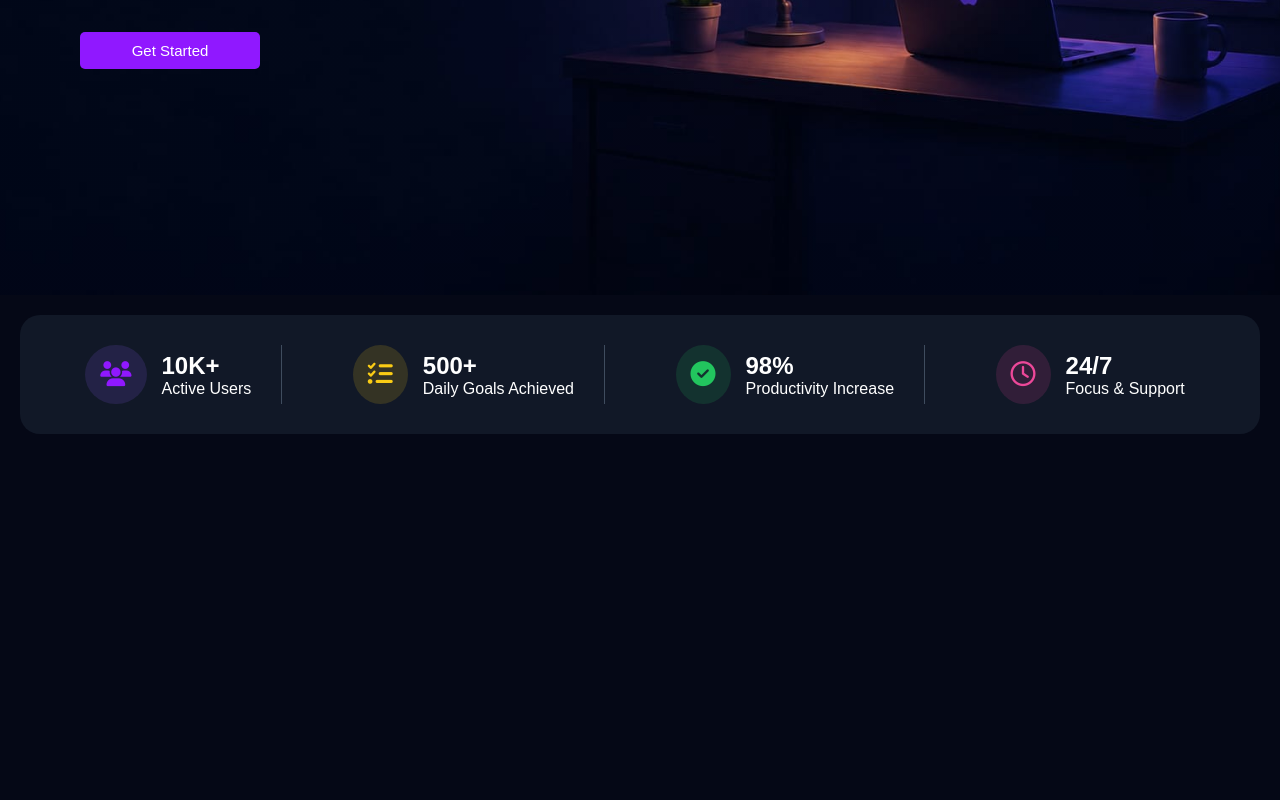
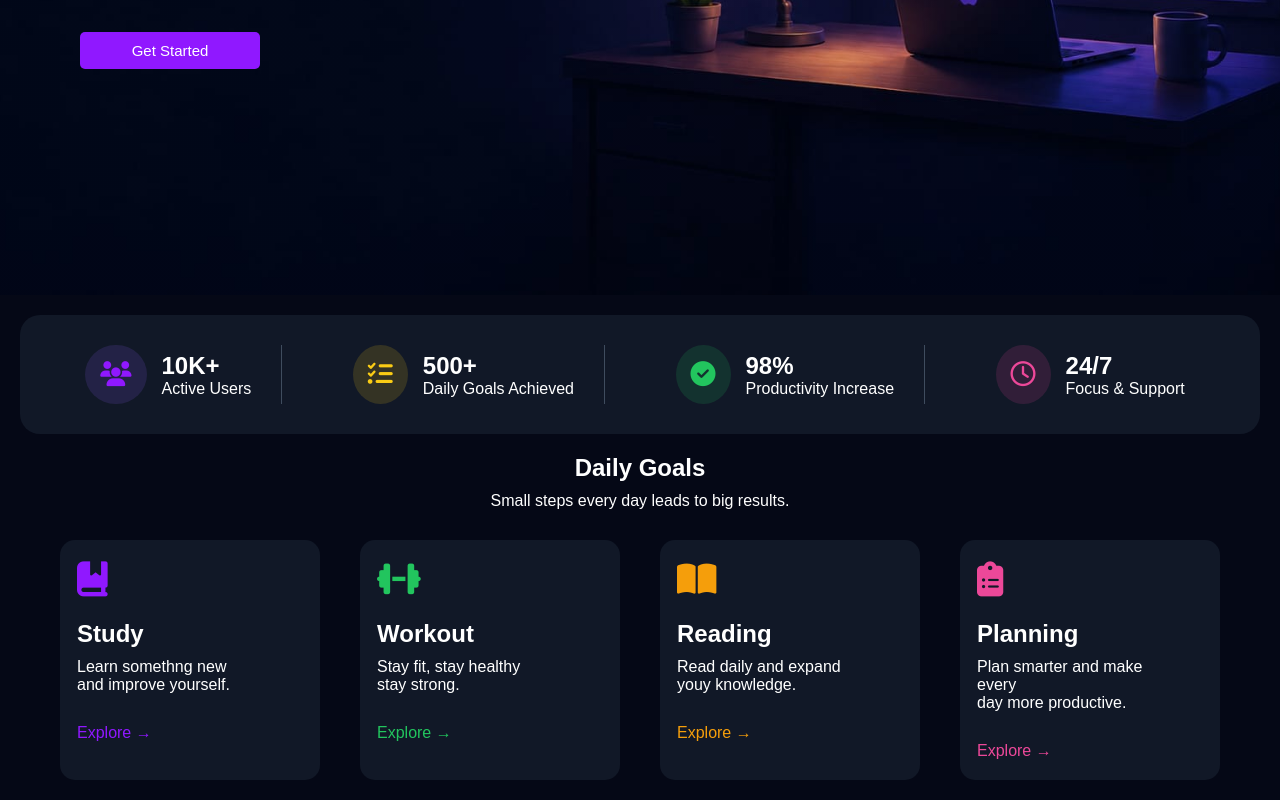
Before and after one commit to KhushiSharma18/focusflow-productivity-website, a plain HTML site: page index.html in a window 1280 px wide. Shown: the part 478-1278 px from the top of the page. Before the commit the page ends 932 px from the top, so only its background shows below. Drawn offline with Linux system fonts and the light colour scheme.

Commit message:
Added Daily Goals section

```diff
--- a/index.html
+++ b/index.html
@@ -12,11 +12,11 @@
         <h3 class="name">Focus<span>Flow</span></h3>
 
         <ul>
-            <li>Home</li>
-            <li>Planner</li>
-            <li>Goals</li>
-            <li>Tools</li>
-            <li>About</li>
+            <li><a href="#">Home</a></li>
+            <li><a href="#">Planner</a></li>
+            <li><a href="#">Goals</a></li>
+            <li><a href="#">Tools</a></li>
+            <li><a href="#">About</a></li>
         </ul>
 
         <button type="button" class="signup">
@@ -80,6 +80,60 @@
                 <p>Focus & Support</p>
             </div>
         </div>
+     </div>
+
+     <div class="d-goals">
+        <h2>Daily Goals</h2>
+        <p>Small steps every day leads to big results.</p>
+     </div>
+
+
+
+     <div class="goals-container">
+
+        <div class="goals-card">
+            <div class="goals-icon study">
+                <i class="fa-solid fa-book-bookmark"></i>
+            </div>
+            <div class="goals-content">
+                <h2>Study</h2>
+                <p>Learn somethng new<br>and improve yourself.</p>
+                <a href="#" class="explore-btn study">Explore &rarr;</a>
+            </div>
+        </div>
+
+        <div class="goals-card">
+            <div class="goals-icon workout">
+                <i class="fa-solid fa-dumbbell"></i>
+            </div>
+            <div class="goals-content">
+                <h2>Workout</h2>
+                <p>Stay fit, stay healthy<br>stay strong.</p>
+                <a href="#" class="explore-btn workout">Explore &rarr;</a>
+            </div>
+        </div>
+
+        <div class="goals-card">
+            <div class="goals-icon reading">
+                <i class="fa-solid fa-book-open"></i>
+            </div>
+            <div class="goals-content">
+                <h2>Reading</h2>
+                <p>Read daily and expand<br>youy knowledge.</p>
+                <a href="#" class="explore-btn reading">Explore &rarr;</a>
+            </div>
+        </div>
+
+        <div class="goals-card">
+            <div class="goals-icon planning">
+                <i class="fa-solid fa-clipboard-list"></i>
+            </div>
+            <div class="goals-content">
+                <h2>Planning</h2>
+                <p>Plan smarter and make every<br>day more productive.</p>
+                <a href="#" class="explore-btn planning">Explore &rarr;</a>
+            </div>
+        </div>
 
      </div>
 
--- a/style.css
+++ b/style.css
@@ -38,7 +38,9 @@ nav ul{
     list-style: none;
 }
 
-nav ul li{
+nav ul li a{
+    color: white;
+    text-decoration: none;
     padding: 2px;
     transition: 0.3s;
 }
@@ -147,3 +149,61 @@ nav ul li:hover{
     background-color: rgba(236, 72, 153, 0.15);
     color: #EC4899;
 }
+
+.d-goals{
+    color: white;
+    text-align: center;
+}
+.d-goals p{
+    margin: 10px;
+}
+
+
+.goals-container{
+    color: white;
+    display: flex;
+    justify-content: center;
+}
+.goals-card{
+    text-align: start;
+    background-color: #111827;
+    padding: 10px 65px 20px 7px;
+    border-radius: 15px;
+    margin: 20px;
+    width: 260px;
+}
+.goals-icon{
+    font-size: 35px;
+    padding: 10px;
+}
+.study{
+    color: #9018ff;
+}
+.workout{
+    color: #22C55E;
+}
+.reading{
+    color: #F59E0B;
+}
+.planning{
+    color: #EC4899;
+}
+
+.goals-content h2{
+    padding: 10px;
+    padding-bottom: 0;
+}
+.goals-content p{
+    padding: 10px;
+    margin-bottom: 20px;
+}
+.goals-content a{
+    padding: 10px;
+}
+
+.goals-card a{
+    margin-top: 20px;
+}
+.explore-btn{
+    text-decoration: none;
+}
```
